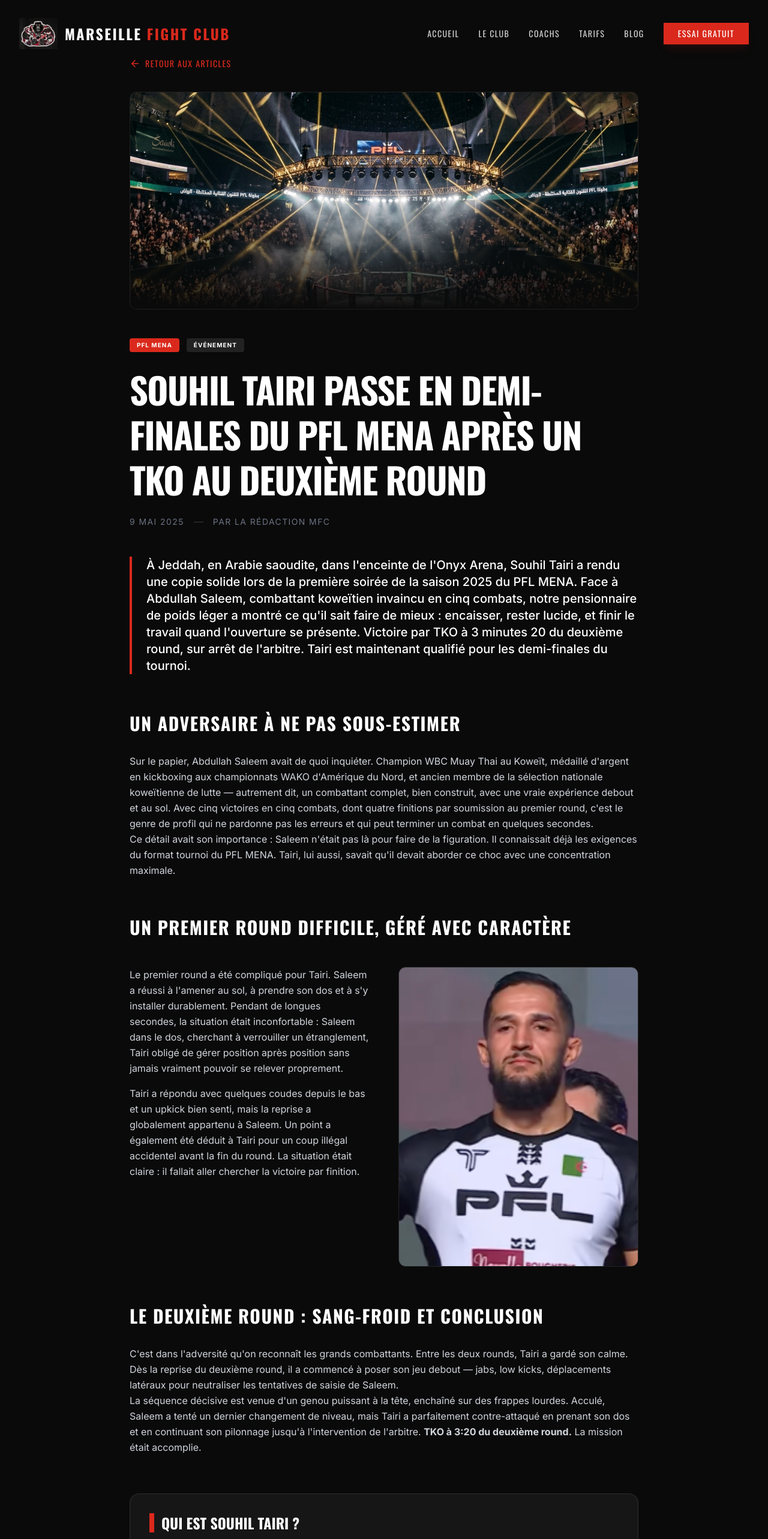
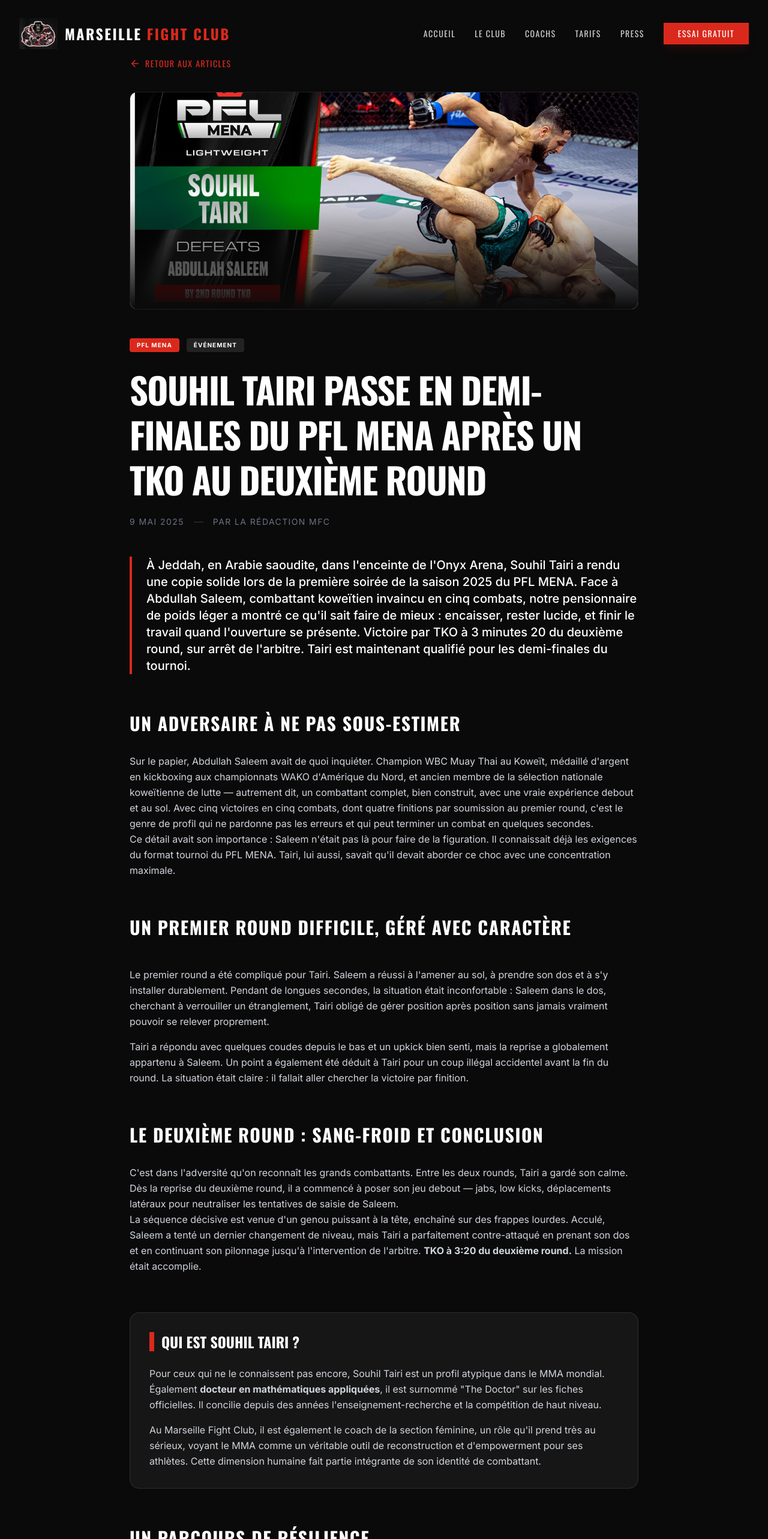
Before and after one commit to marseillefightclub/marseille-fight-club, a Next.js app: page /blog/souhil-tairi-pfl-mena in a window 1280 px wide. Shown: the top 2566 px of the page at 60% size. Built offline with nearby package versions, Linux system fonts and the light colour scheme.

Commit message:
update coachs

```diff
--- a/src/app/blog/page.tsx
+++ b/src/app/blog/page.tsx
@@ -29,7 +29,7 @@
       excerpt: "Face à Abdullah Saleem, combattant koweïtien invaincu, notre pensionnaire Souhil Tairi a montré l'étendue de son talent : encaisser, rester lucide, et finir le travail avec un TKO magistral.",
       category: "PFL MENA",
       date: "9 Mai 2025",
-      image: "/images/blog/pfl-mena.png"
+      image: "/images/blog/souhil-portrait.png"
     },
     {
       id: "eva-dourthe-ksw-116",
--- a/src/app/blog/souhil-tairi-pfl-mena/page.tsx
+++ b/src/app/blog/souhil-tairi-pfl-mena/page.tsx
@@ -23,9 +23,9 @@
 
         {/* Header Image */}
         <div className="relative w-full aspect-video md:aspect-21/9 rounded-xl overflow-hidden mb-12 border border-white/5 bg-mfc-gray/50 group">
-          <a href="/images/blog/pfl-mena.png" target="_blank" rel="noopener noreferrer" className="block w-full h-full">
+          <a href="/images/blog/souhilStriking.png" target="_blank" rel="noopener noreferrer" className="block w-full h-full">
             <Image
-              src="/images/blog/pfl-mena.png"
+              src="/images/blog/souhilStriking.png"
               alt="Souhil Tairi au PFL MENA"
               fill
               className="object-cover transition-transform duration-500 group-hover:scale-105"
@@ -70,7 +70,7 @@
           <h2 className="text-3xl font-oswald font-bold text-white uppercase mt-16 mb-8 tracking-wider">
             Un premier round difficile, géré avec caractère
           </h2>
-          <div className="grid grid-cols-1 md:grid-cols-2 gap-12 my-12">
+          <div className="grid grid-cols-1 gap-12 my-12">
             <div>
               <p>
                 Le premier round a été compliqué pour Tairi. Saleem a réussi à l'amener au sol, à prendre son dos et à s'y installer durablement. Pendant de longues secondes, la situation était inconfortable : Saleem dans le dos, cherchant à verrouiller un étranglement, Tairi obligé de gérer position après position sans jamais vraiment pouvoir se relever proprement.
@@ -79,16 +79,7 @@
                 Tairi a répondu avec quelques coudes depuis le bas et un upkick bien senti, mais la reprise a globalement appartenu à Saleem. Un point a également été déduit à Tairi pour un coup illégal accidentel avant la fin du round. La situation était claire : il fallait aller chercher la victoire par finition.
               </p>
             </div>
-            <div className="relative aspect-4/5 rounded-xl overflow-hidden border border-white/10 group">
-              <a href="/images/blog/souhil-portrait.png" target="_blank" rel="noopener noreferrer" className="block w-full h-full">
-                <Image
-                  src="/images/blog/souhil-portrait.png"
-                  alt="Portrait de Souhil Tairi"
-                  fill
-                  className="object-cover transition-transform duration-500 group-hover:scale-105"
-                />
-              </a>
-            </div>
+
           </div>
 
           <h2 className="text-3xl font-oswald font-bold text-white uppercase mt-16 mb-8 tracking-wider">
--- a/src/components/Coaches.tsx
+++ b/src/components/Coaches.tsx
@@ -26,10 +26,10 @@
     instagram: "https://www.instagram.com/souhil.t/",
   },
   {
-    name: "Mahfoud",
-    role: "Coach striking MMA",
+    name: "Mohamed Mahfoud",
+    role: "Coach Kickboxing",
     image: "/images/coaches/mahfoud.png",
-    bio: "Combattant kickboxing",
+    bio: "Combattant pro kickboxing",
     instagram: "https://www.instagram.com/boxing_camp13/",
   }
 ];
--- a/src/components/Navbar.tsx
+++ b/src/components/Navbar.tsx
@@ -23,7 +23,7 @@
     { name: "Le Club", href: "/club" },
     { name: "Coachs", href: "/coachs" },
     { name: "Tarifs", href: "/tarifs" },
-    { name: "Blog", href: "/blog" },
+    { name: "Press", href: "/blog" },
   ];
 
   return (
```
Also changed, not shown: public/images/blog/souhilStriking.png (added).
